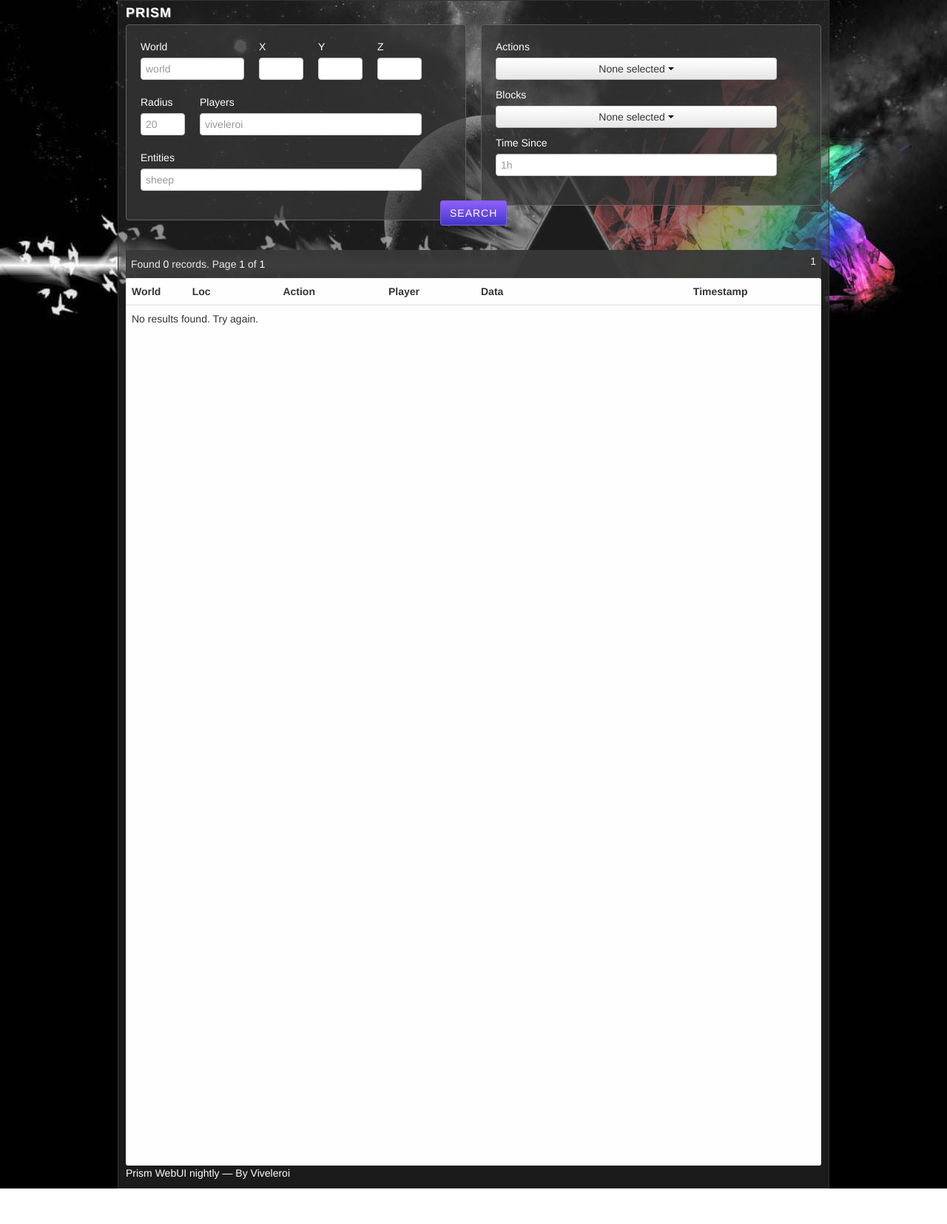
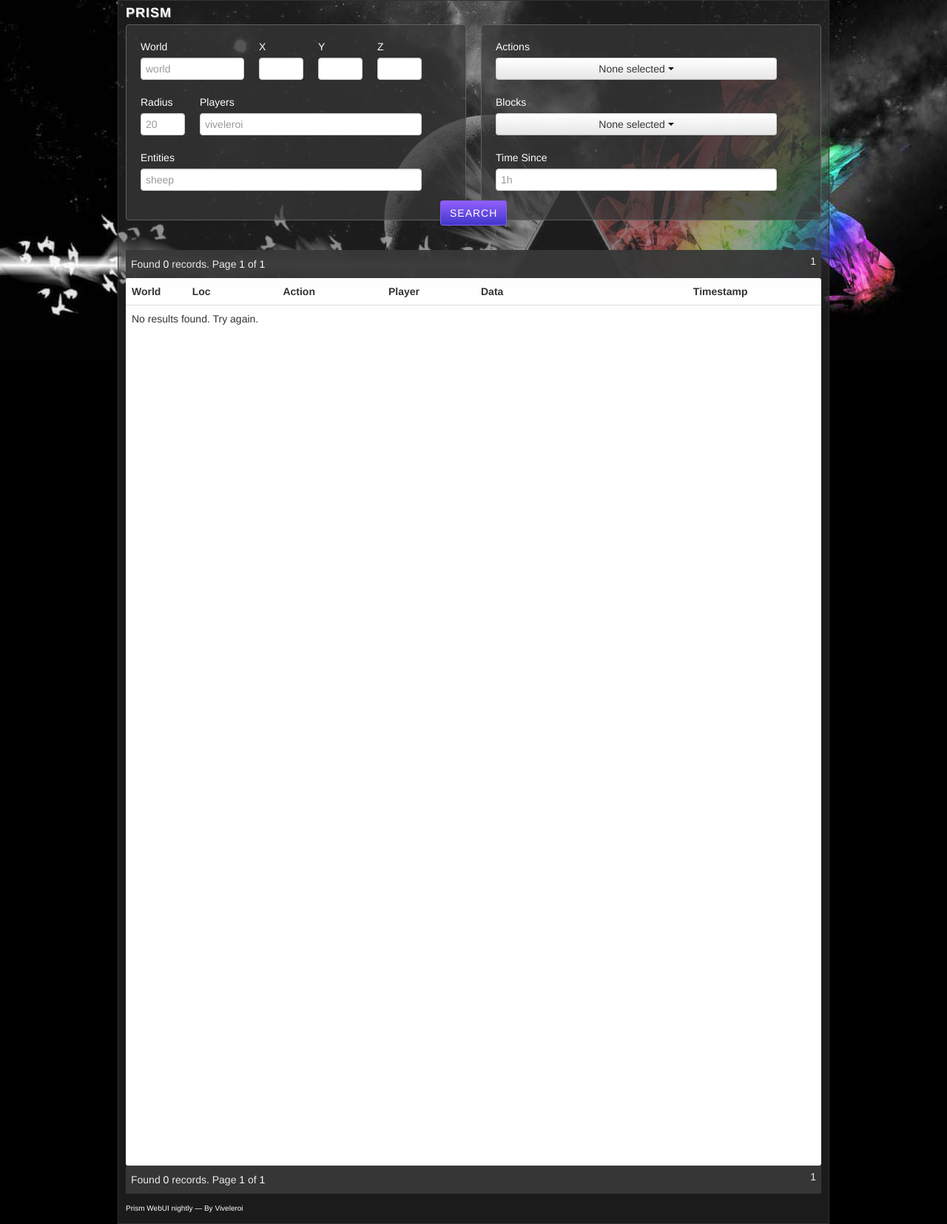
Before and after one commit to selfservice0/Prism-Extras, a PHP site: page / in a window 1280 px wide. Shown: the whole page at 74% size. Before the commit the page ends 1607 px from the top, so only its background shows below. Run offline with PHP 8.4, Linux system fonts and the light colour scheme; data that the repository does not hold is empty.

Commit message:
Adding pagination bar at bottom of window too, bug 207:resolved

```diff
--- a/web-ui/css/app.css
+++ b/web-ui/css/app.css
@@ -11,9 +11,10 @@ h1 {
     margin: 0
 }
 form h6 { margin-top: 0 }
+.dropdown-toggle.btn { margin-bottom: 10px }
 footer.form-actions { margin-top: 0 }
 .table-wrap { background-color: #fefefe; border-radius: 3px; min-height: 1200px; position: relative }
-table { width: 940px }
+table, .table { width: 940px; margin-bottom: 0 }
 table th:first-child { width: 70px; }
 table th:nth-child(2) { width: 120px; }
 table th:nth-child(3) { width: 140px; }
@@ -60,4 +61,4 @@ table th:nth-child(6) { width: 180px; }
 .meta li a { border: 1px solid #656360; color: #EAEAEA; }
 .meta li.at a { background: black; color: #fff }
 .modal { width:250px; left: 60% }
-footer { color: #fff }
+footer { color: #fff; margin-top: 10px; font-size: 10px }
--- a/web-ui/index.php
+++ b/web-ui/index.php
@@ -153,6 +153,12 @@ if(!$peregrine->post->isEmpty('username')){
                             </tbody>
                         </table>
                     </div>
+                    <div class="meta">
+                        <div>Found <span>0</span> records. Page <span>1</span> of <span>1</span></div>
+                        <ol>
+                            <li>1</li>
+                        </ol>
+                    </div>
                 </div>
                 <footer><p>Prism WebUI <?= WEB_UI_VERSION ?> &mdash; By Viveleroi</p></footer>
             </div>
```
